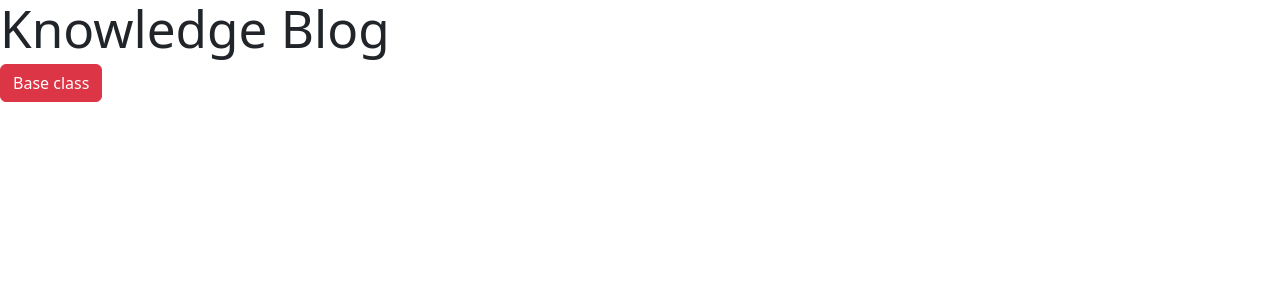
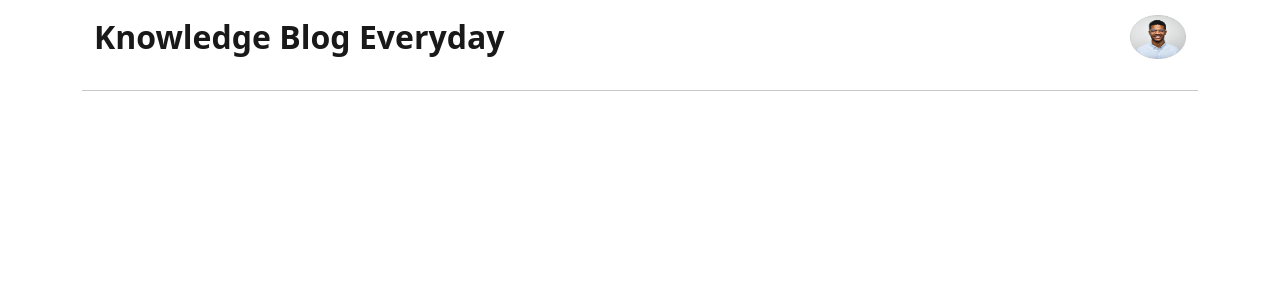
Before and after one commit to shuvrodev337/knowlwdge-blog, a React (Vite) app: page / in a window 1280 px wide. Shown: the top 300 px of the page. Built offline with nearby package versions, Linux system fonts and the light colour scheme.

Commit message:
added nav bar

```diff
--- a/index.html
+++ b/index.html
@@ -4,7 +4,7 @@
     <meta charset="UTF-8" />
     <link rel="icon" type="image/svg+xml" href="/vite.svg" />
     <meta name="viewport" content="width=device-width, initial-scale=1.0" />
-    <title>Vite + React</title>
+    <title>Knowlwdge Blog</title>
   </head>
   <body>
     <div id="root"></div>
--- a/src/App.css
+++ b/src/App.css
@@ -1,9 +1,9 @@
 #root {
-  max-width: 1280px;
+  /* max-width: 1280px; */
   /* margin: 0 auto;
   padding: 2rem;
   text-align: center; */
-  /* min-width: 100%; */
+  min-width: 100%;
 
 }
 
--- a/src/App.jsx
+++ b/src/App.jsx
@@ -1,13 +1,13 @@
 import './App.css'
 import 'bootstrap/dist/css/bootstrap.min.css';
+import Header from './components/Header/Header';
 
 function App() {
 
 
   return (
     <div className="App">
-      <h1>Knowledge Blog</h1>
-      <button type="button" className='btn btn-danger'>Base class</button>
+      <Header></Header>
     </div>
   )
 }
--- /dev/null
+++ b/src/components/Header/Header.jsx
@@ -0,0 +1,17 @@
+import React from "react";
+import image from '../../images/user-1.png'
+const Header = () => {
+  return (
+    <div className="container ">
+    <nav className="navbar navbar-expand-lg bg-body-tertiary">
+      <div className="container-fluid">
+        <a className="navbar-brand fw-bold fs-2">Knowledge Blog Everyday</a>
+        <img src={image} alt="writer-image" width="56" height="44" />
+      </div>
+    </nav>
+    <hr />
+    </div>
+  );
+};
+
+export default Header;
--- a/src/index.css
+++ b/src/index.css
@@ -25,7 +25,7 @@ a:hover {
 
 body {
   margin: 0;
-  display: flex;
+  /* display: flex; */
   /* place-items: center; */
   min-width: 320px;
   min-height: 100vh;
```
Also changed, not shown: src/images/user-1.png (added).
